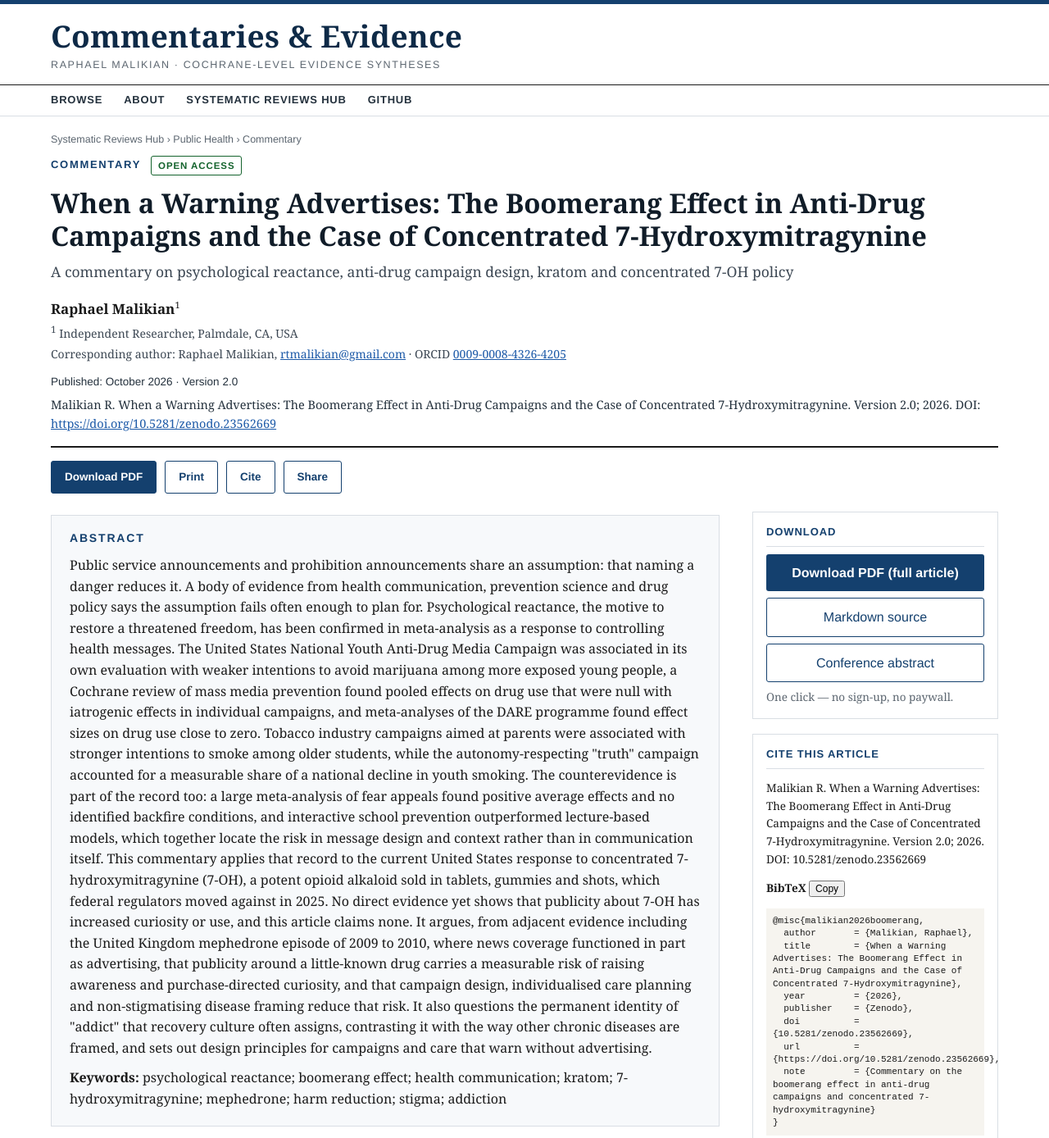
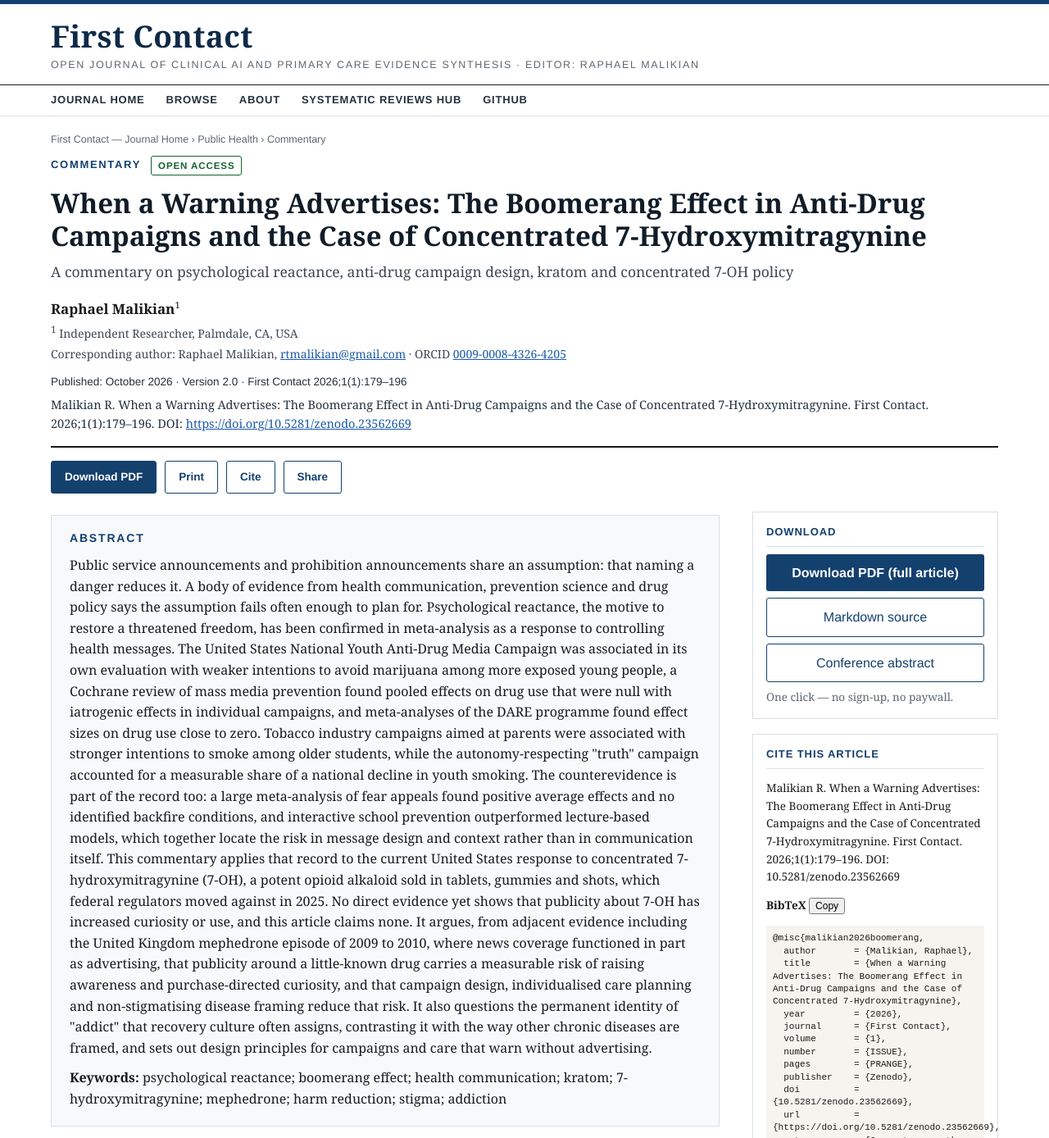
Before and after one commit to rtmalikian/boomerang-effect-kratom-7oh, a plain HTML site: page index.html in a window 1280 px wide. Shown: the top 1388 px of the page at 82% size. Drawn offline with Linux system fonts and the light colour scheme.

Commit message:
Rebuild GitHub Pages landing page in journal format (PLOS/BMJ style)
Signed-off-by: Raphael Malikian <rtmalikian@gmail.com>

```diff
--- a/index.html
+++ b/index.html
@@ -3,7 +3,7 @@
 <head>
 <meta charset="utf-8">
 <meta name="viewport" content="width=device-width, initial-scale=1">
-<title>When a Warning Advertises: The Boomerang Effect in Anti-Drug Campaigns and the Case of Concentrated 7-Hydroxymitragynine | Commentaries &amp; Evidence</title>
+<title>When a Warning Advertises: The Boomerang Effect in Anti-Drug Campaigns and the Case of Concentrated 7-Hydroxymitragynine | First Contact</title>
 <link rel="canonical" href="https://rtmalikian.github.io/boomerang-effect-kratom-7oh/">
 <meta name="description" content="When a Warning Advertises: The Boomerang Effect in Anti-Drug Campaigns and the Case of Concentrated 7-Hydroxymitragynine. A commentary on psychological reactance, anti-drug campaign design, kratom and concentrated 7-OH policy By Raphael Malikian. Zenodo DOI 10.5281/zenodo.23562669.">
 <meta name="citation_title" content="When a Warning Advertises: The Boomerang Effect in Anti-Drug Campaigns and the Case of Concentrated 7-Hydroxymitragynine">
@@ -118,17 +118,18 @@ footer .seriesline{font-family:Helvetica,Arial,sans-serif;font-size:12px;letter-
 </head>
 <body>
 <div class="masthead"><div class="wrap">
-<div class="wordmark">Commentaries &amp; Evidence</div>
-<div class="mast-sub">Raphael Malikian · Cochrane-Level Evidence Syntheses</div>
+<div class="wordmark">First Contact</div>
+<div class="mast-sub">Open Journal of Clinical AI and Primary Care Evidence Synthesis · Editor: Raphael Malikian</div>
 </div></div>
 <nav class="journalnav"><div class="wrap">
+<a href="https://rtmalikian.github.io/first-contact/">Journal Home</a>
 <a href="https://rtmalikian.github.io/systematic-reviews/#reviews">Browse</a>
 <a href="https://rtmalikian.github.io/systematic-reviews/#method">About</a>
 <a href="https://rtmalikian.github.io/systematic-reviews/">Systematic Reviews Hub</a>
 <a href="https://github.com/rtmalikian/boomerang-effect-kratom-7oh">GitHub</a>
 </div></nav>
 <div class="wrap">
-<p class="crumb"><a href="https://rtmalikian.github.io/systematic-reviews/">Systematic Reviews Hub</a> &rsaquo; Public Health &rsaquo; Commentary</p>
+<p class="crumb"><a href="https://rtmalikian.github.io/first-contact/">First Contact — Journal Home</a> &rsaquo; Public Health &rsaquo; Commentary</p>
 <div class="typerow"><span class="arttype">Commentary</span><span class="oa">Open Access</span></div>
 <header class="article-head">
 <h1>When a Warning Advertises: The Boomerang Effect in Anti-Drug Campaigns and the Case of Concentrated 7-Hydroxymitragynine</h1>
@@ -136,8 +137,8 @@ footer .seriesline{font-family:Helvetica,Arial,sans-serif;font-size:12px;letter-
 <p class="authors"><strong>Raphael Malikian</strong><sup>1</sup></p>
 <p class="affil"><sup>1</sup> Independent Researcher, Palmdale, CA, USA</p>
 <p class="corr">Corresponding author: Raphael Malikian, <a href="mailto:rtmalikian@gmail.com">rtmalikian@gmail.com</a> · ORCID <a href="https://orcid.org/0009-0008-4326-4205">0009-0008-4326-4205</a></p>
-<p class="publine">Published: October 2026 &middot; Version 2.0</p>
-<p class="citeline">Malikian R. When a Warning Advertises: The Boomerang Effect in Anti-Drug Campaigns and the Case of Concentrated 7-Hydroxymitragynine. Version 2.0; 2026. DOI: <a href="https://doi.org/10.5281/zenodo.23562669">https://doi.org/10.5281/zenodo.23562669</a></p>
+<p class="publine">Published: October 2026 &middot; Version 2.0 &middot; First Contact 2026;1(1):179–196</p>
+<p class="citeline">Malikian R. When a Warning Advertises: The Boomerang Effect in Anti-Drug Campaigns and the Case of Concentrated 7-Hydroxymitragynine. First Contact. 2026;1(1):179–196. DOI: <a href="https://doi.org/10.5281/zenodo.23562669">https://doi.org/10.5281/zenodo.23562669</a></p>
 </header>
 <div class="actions">
 <a class="primary" href="https://github.com/rtmalikian/boomerang-effect-kratom-7oh/raw/main/article.pdf">Download PDF</a>
@@ -277,12 +278,16 @@ footer .seriesline{font-family:Helvetica,Arial,sans-serif;font-size:12px;letter-
 </div>
 <div class="box" id="cite">
 <h3>Cite this article</h3>
-<p>Malikian R. When a Warning Advertises: The Boomerang Effect in Anti-Drug Campaigns and the Case of Concentrated 7-Hydroxymitragynine. Version 2.0; 2026. DOI: 10.5281/zenodo.23562669</p>
+<p>Malikian R. When a Warning Advertises: The Boomerang Effect in Anti-Drug Campaigns and the Case of Concentrated 7-Hydroxymitragynine. First Contact. 2026;1(1):179–196. DOI: 10.5281/zenodo.23562669</p>
 <p><strong>BibTeX</strong> <button class="copy" onclick="navigator.clipboard.writeText(document.getElementById('bib').innerText)">Copy</button></p>
 <pre id="bib">@misc{malikian2026boomerang,
   author       = {Malikian, Raphael},
   title        = {When a Warning Advertises: The Boomerang Effect in Anti-Drug Campaigns and the Case of Concentrated 7-Hydroxymitragynine},
   year         = {2026},
+  journal      = {First Contact},
+  volume       = {1},
+  number       = {ISSUE},
+  pages        = {PRANGE},
   publisher    = {Zenodo},
   doi          = {10.5281/zenodo.23562669},
   url          = {https://doi.org/10.5281/zenodo.23562669},
@@ -293,6 +298,10 @@ footer .seriesline{font-family:Helvetica,Arial,sans-serif;font-size:12px;letter-
 AU  - Malikian, Raphael
 TI  - When a Warning Advertises: The Boomerang Effect in Anti-Drug Campaigns and the Case of Concentrated 7-Hydroxymitragynine
 PY  - 2026
+JO  - First Contact
+VL  - 1
+IS  - 1
+PG  - 179–196
 DO  - 10.5281/zenodo.23562669
 UR  - https://doi.org/10.5281/zenodo.23562669
 ER  -</pre>
@@ -323,7 +332,7 @@ ER  -</pre>
 <footer>
 <p>This is an open access article distributed under the terms of the Creative Commons Attribution 4.0 International (CC BY 4.0), which permits use, distribution, and reproduction in any medium, provided the original author and source are credited.</p>
 <p>© 2026 Raphael Malikian. DOI: <a href="https://doi.org/10.5281/zenodo.23562669">https://doi.org/10.5281/zenodo.23562669</a></p>
-<p class="seriesline">Commentaries &amp; Evidence — Raphael Malikian · Cochrane-Level Evidence Syntheses</p>
+<p class="seriesline">First Contact — Open Journal of Clinical AI and Primary Care Evidence Synthesis · Editor: Raphael Malikian</p>
 </footer>
 </div>
 </body>
```
